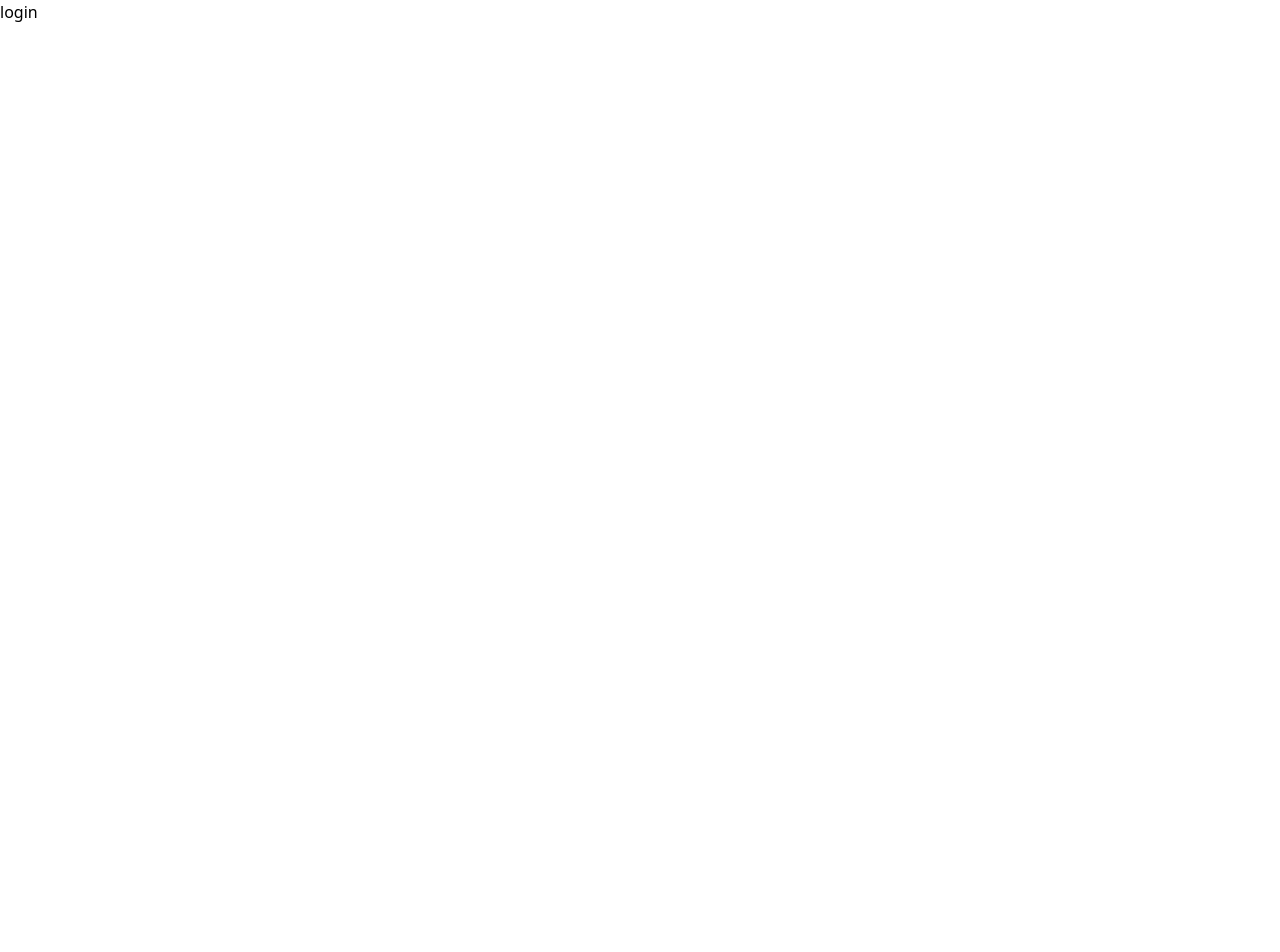
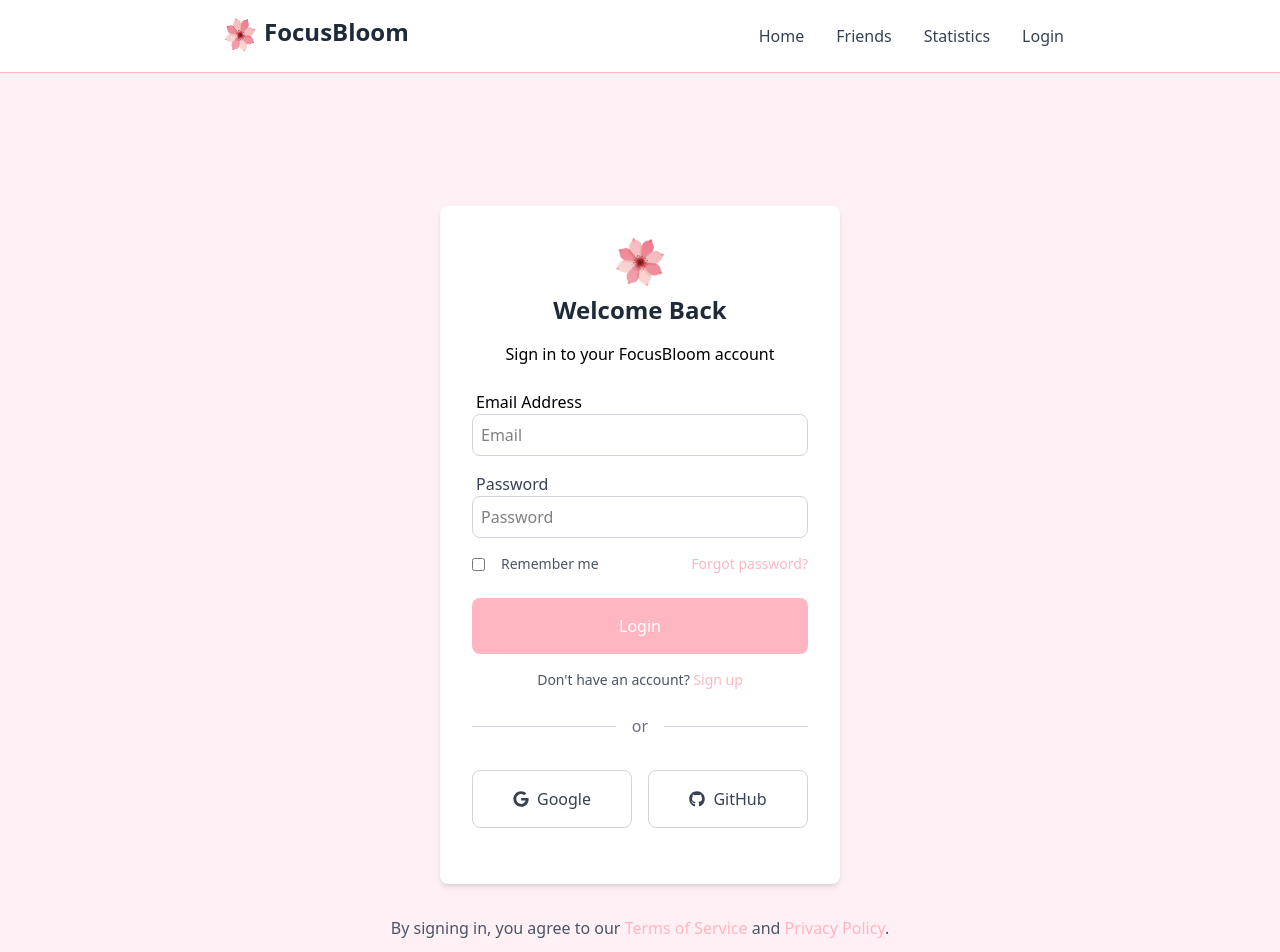
Before and after one commit to CristiSx/PromoDoroApp, a React (Vite) app in the folder promodoro-app/: page /login in a window 1280 px wide. Shown: the top 952 px of the page. Before the commit the page ends 800 px from the top, so only its background shows below. Built offline with nearby package versions, Linux system fonts and the light colour scheme.

Commit message:
login page

```diff
--- a/promodoro-app/src/UI/Bottom.tsx
+++ b/promodoro-app/src/UI/Bottom.tsx
@@ -10,9 +10,9 @@ const bottom = () => {
         </div>
         <div className='text-gray-700 hover:text-[#ffb6c1] mt-4 ml-8'>Stay focused, stay productive, stay cozy.</div>
         <div className='flex flex-line mt-6'>
-        <FaInstagram className='text-2xl text-gray-700 hover:text-[#ffb6c1]' />
-        <FaGithub className='text-2xl text-gray-700 hover:text-[#ffb6c1] ml-6' />
-        <FaLinkedin className='text-2xl text-gray-700 hover:text-[#ffb6c1] ml-6' />
+        <FaInstagram  className='text-2xl text-gray-700 hover:text-[#ffb6c1] cursor-pointer' />
+        <FaGithub className='text-2xl text-gray-700 hover:text-[#ffb6c1] ml-6 cursor-pointer' />
+        <FaLinkedin className='text-2xl text-gray-700 hover:text-[#ffb6c1] ml-6 cursor-pointer' />
         </div>
 
    </div>
--- a/promodoro-app/src/UI/NavBar.tsx
+++ b/promodoro-app/src/UI/NavBar.tsx
@@ -13,10 +13,10 @@ export const NavBar = () => {
             </div>
 
         <nav className='flex space-x-8 mr-[200px]'>
-            <Button className='text-gray-700 hover:text-[#ffb6c1]' onClick={() => window.location.href='/'}>Home</Button>
-            <Button className='text-gray-700 hover:text-[#ffb6c1]' onClick={() => window.location.href='/Friends'}>Friends</Button>
-            <Button className='text-gray-700 hover:text-[#ffb6c1]' onClick={() => window.location.href='/Statistics'}>Statistics</Button>
-            <Button className='text-gray-700 hover:text-[#ffb6c1]' onClick={() => window.location.href='/Login'}>Login</Button>
+            <Button className='text-gray-700 hover:text-[#ffb6c1] cursor-pointer' onClick={() => window.location.href='/'}>Home</Button>
+            <Button className='text-gray-700 hover:text-[#ffb6c1] cursor-pointer' onClick={() => window.location.href='/Friends'}>Friends</Button>
+            <Button className='text-gray-700 hover:text-[#ffb6c1] cursor-pointer' onClick={() => window.location.href='/Statistics'}>Statistics</Button>
+            <Button className='text-gray-700 hover:text-[#ffb6c1] cursor-pointer' onClick={() => window.location.href='/Login'}>Login</Button>
        </nav>
 
     </div>
--- a/promodoro-app/src/components/Friends.tsx
+++ b/promodoro-app/src/components/Friends.tsx
@@ -1,7 +1,7 @@
 
 const Friends = () => {
   return (
-    <div>Friends</div>
+    <div className="text-4xl">Friends</div>
   )
 }
 
--- a/promodoro-app/src/components/Home.tsx
+++ b/promodoro-app/src/components/Home.tsx
@@ -3,7 +3,7 @@ import { CircularProgressbar, buildStyles } from 'react-circular-progressbar';
 import 'react-circular-progressbar/dist/styles.css';
 
 import { NavBar } from "../UI/NavBar";
-import Bottom from "../UI/bottom";
+import Bottom from "../UI/Bottom";
 const Home = () => {
 
   return (
@@ -18,13 +18,17 @@ const Home = () => {
         </div>
 
         <div className="relative mt-[100px] bg-white p-8 rounded-lg shadow-md w-[400px] h-[400px] text-center" >
+
           <h2 className="text-2xl text-[#1F2A38] font-bold mb-4">Pomodoro Timer</h2>
+
               <CircularProgressbar value={66}
+
                 styles={buildStyles({
                   pathColor: '#ffb6c1', // Light pink color for the progress path
                   trailColor: '#fff0f3', // Lighter shade for the trail
                 })}
               />
+
            <div className="absolute inset-0 flex items-center justify-center">
             <Timer time={425} />
            </div>
--- a/promodoro-app/src/components/Login.tsx
+++ b/promodoro-app/src/components/Login.tsx
@@ -1,7 +1,86 @@
-
+import logo from '../assets/logo2.png'
+import { NavBar } from '../UI/NavBar'
+import Bottom from '../UI/Bottom'
+import { Button } from '../UI/button'
+import { FaGoogle, FaGithub} from "react-icons/fa";
 const Login = () => {
   return (
-    <div>login</div>
+    <>
+      <div className="flex flex-col items-center bg-[#FFF0F5]">
+        <NavBar />
+        <div className="mt-[100px]"/>
+
+        {/* Navigation bar at the top */}
+        <div className="flex flex-col items-center justify-center min-h-screen">
+          <div className="flex flex-col bg-white p-8 rounded-lg shadow-md w-[400px] text-center">
+            <div className='flex flex-col items-center mb-6'>
+              <img src={logo} alt="Logo" className="h-12 w-12 mb-2" />
+              <h1 className="text-2xl font-bold text-[#1F2A38]">Welcome Back</h1>
+              <p className='mt-4'>Sign in to your FocusBloom account</p>
+            </div>
+            <form>
+              <div className="flex flex-col justify-right mb-4">
+                <label className="block text-m font-mediumtext-gray-700 text-left ml-1">Email Address</label>
+                <input
+
+                  type="email"
+                  placeholder="Email"
+                  className="w-full p-2 border border-gray-300 rounded-lg sfocus:bg-pink-100 focus:border-[#FFF0F5] focus:outline-none focus:shadow-md focus:shadow-pink-300 transition-all duration-200" />
+              </div>
+              <div className="flex flex-col justify-right mb-4">
+                <label className="block text-m font-medium text-gray-700 text-left ml-1">Password</label>
+                <input
+                  type="password"
+                  placeholder="Password"
+                  className="w-full p-2 border border-gray-300 rounded-lg sfocus:bg-pink-100 focus:border-[#FFF0F5] focus:outline-none focus:shadow-md focus:shadow-pink-300 transition-all duration-200" />
+              </div>
+              <div className="flex items-center justify-between mb-4">
+                <div className="flex items-center">
+                  <input
+                    type="checkbox"
+                    id="rememberMe"
+                    className="mr-2" />
+                  <label htmlFor="rememberMe" className="ml-2 text-sm text-gray-600">Remember me</label>
+                </div>
+                <a href="#" className="text-sm text-[#ffb6c1] hover:underline">Forgot password?</a>
+              </div>
+              <div>
+                <Button className="w-full bg-[#ffb6c1] cursor-pointer text-white py-4 mt-2 rounded-lg hover:bg-[#ff9eb6] transition-colors">
+                  Login
+                </Button>
+              </div>
+              <div className="mt-4 text-sm text-gray-600">
+                Don't have an account? <a href="/Register" className="text-[#ffb6c1] hover:underline">Sign up</a>
+              </div>
+              <div className="mt-6 flex items-center justify-center">
+                <div className="w-full border-t border-gray-300"></div>
+                <span className="mx-4 text-gray-500">or</span>
+                <div className="w-full border-t border-gray-300"></div>
+              </div>
+              <div className='mt-6 flex flex-line justify-center items-center space-x-4 mb-6'>
+                <Button className="w-full cursor-pointer bg-white text-gray-700 py-4 mt-2 rounded-lg border border-gray-300 hover:bg-gray-100 transition-colors flex items-center justify-center">
+                  <FaGoogle className="mr-2" />
+                  Google
+                </Button>
+                <Button className="w-full bg-white cursor-pointer text-gray-700 py-4 mt-2 rounded-lg border border-gray-300 hover:bg-gray-100 transition-colors flex items-center justify-center">
+                  <FaGithub className="mr-2" />
+                  GitHub
+                </Button>
+
+              </div>
+
+            </form>
+          </div>
+          <div className="mt-8 text-gray-600">
+            By signing in, you agree to our <a href="#" className="text-[#ffb6c1] hover:underline">Terms of Service</a> and <a href="#" className="text-[#ffb6c1] hover:underline">Privacy Policy</a>.
+          </div>
+        </div>
+        <div className="mt-[100px]"></div> {/* Spacer to push the button down */}
+        <Bottom />  {/* Footer component */}
+      </div>
+
+
+    </>
   )
 }
 
```
